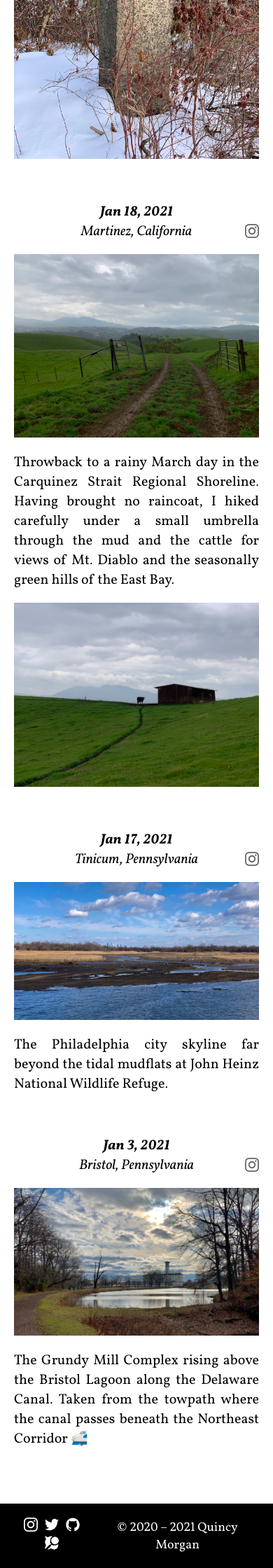
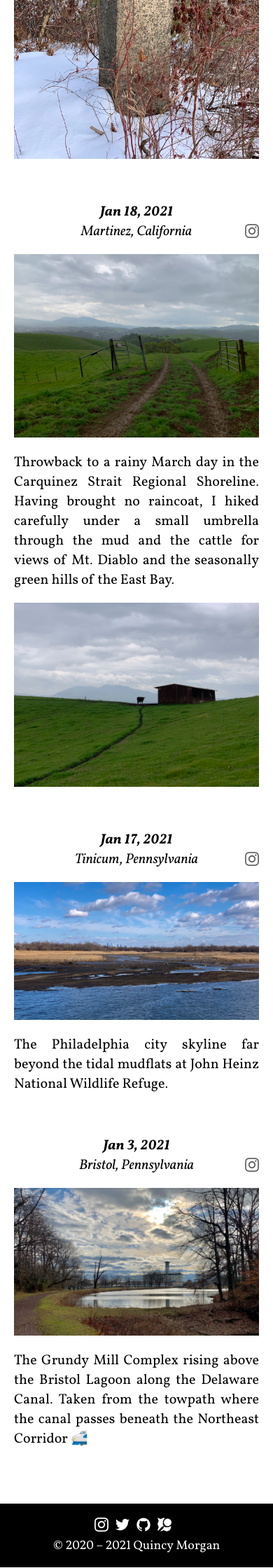
Before and after one commit to quincylvania/quincylvania.com, a Jekyll site: the page built from index.html, in a window 390 px wide. Shown: the part 3177-5417 px from the top of the page at 70% size. Built offline with Jekyll 4.4.1, drawn with Linux system fonts in a browser that asks for light colours; the list of posts is cut into pages by our own code.

Commit message:
Improve footer on small screens

```diff
--- a/_sass/10_layout.scss
+++ b/_sass/10_layout.scss
@@ -101,6 +101,7 @@ footer.site-footer {
 
 footer.site-footer .footer-cols {
     display: flex;
+    flex-direction: column;
     justify-content: space-between;
 }
 footer.site-footer .social-links a {
@@ -226,6 +227,9 @@ article .post-content figure.photo-wrap {
         display: flex;
         flex-direction: column;
     }
+    footer.site-footer .footer-cols {
+        flex-direction: row;
+    }
 }
 
 .post-nav {
```
